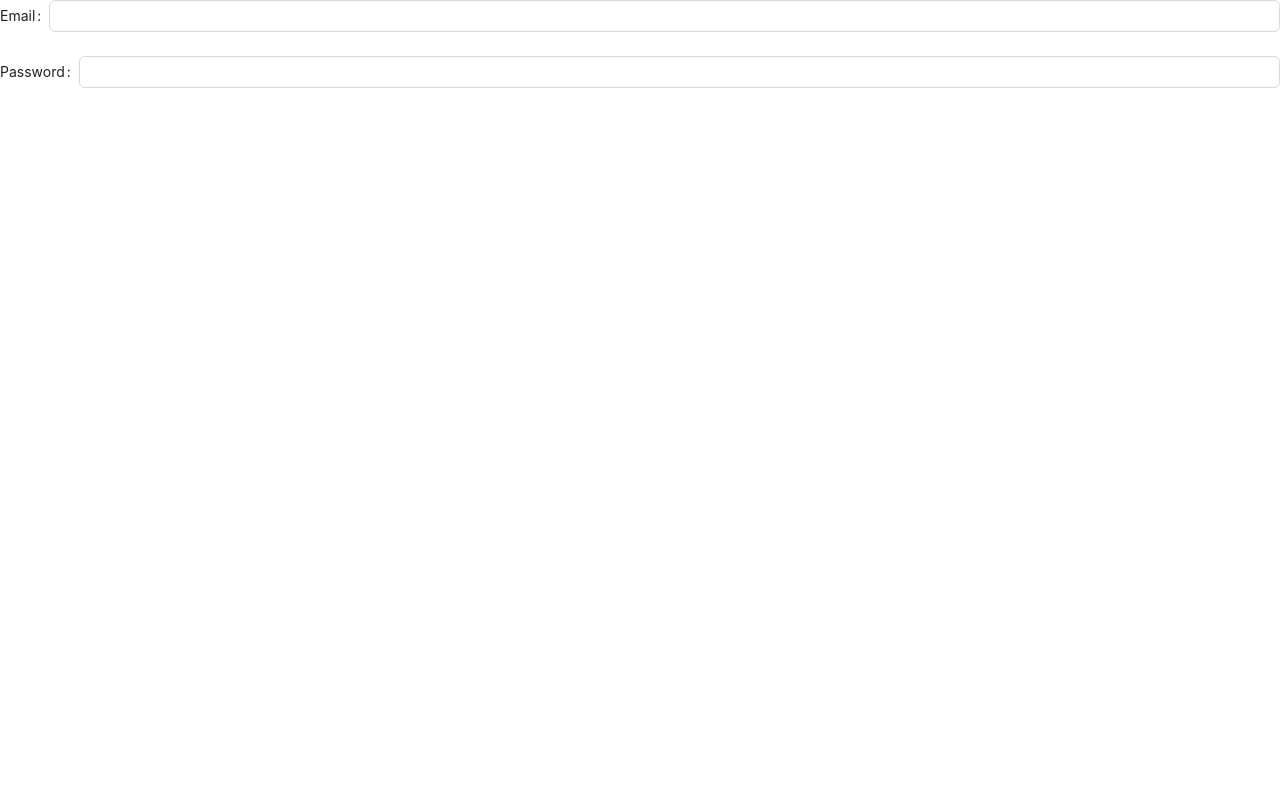
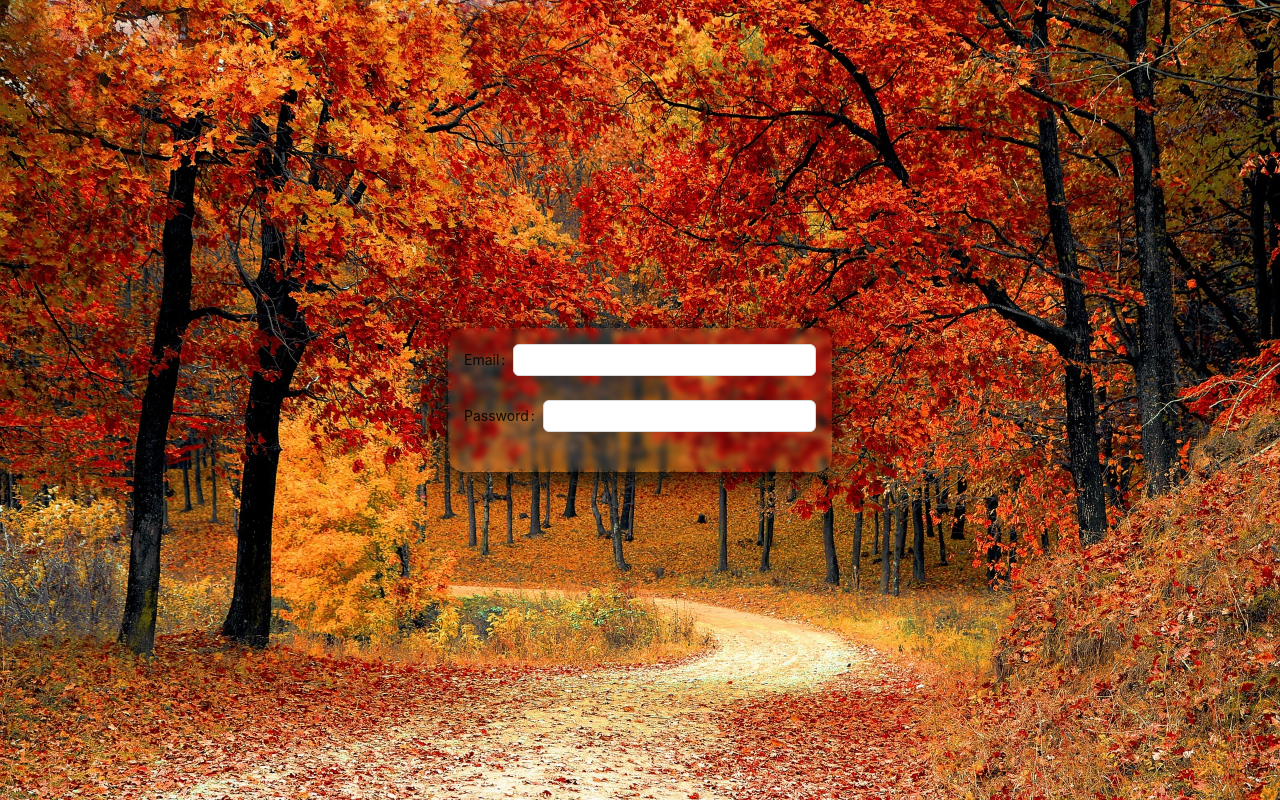
Before and after one commit to huunam1001/DemoWeb, a React app: page / in a window 1280 px wide. Built offline with nearby package versions, Linux system fonts and the light colour scheme.

Commit message:
add css to login screen

```diff
--- a/src/pages/login/login.jsx
+++ b/src/pages/login/login.jsx
@@ -1,11 +1,11 @@
 import React from 'react'
 import { Form, Input } from 'antd'
-// import './style.scss'
+import './style.scss'
 
 const Login = (props) => {
   return (
     <div className='loginBg'>
-      <Form>
+      <Form className='loginForm'>
         <Form.Item label='Email'>
           <Input />
         </Form.Item>
--- a/src/pages/login/style.scss
+++ b/src/pages/login/style.scss
@@ -1,4 +1,18 @@
 
 .loginBg {
-    color:#a3a9aa;
+    width: 100vw;
+    height: 100vh;
+    background-image: url('./../../asset/images/background.jpg');
+    background-size: cover;
+    display: flex;
+    align-items: center;
+    justify-content: center;
 }
+
+.loginForm{
+    box-shadow: 0px 8px 32px 0px;
+    backdrop-filter: blur(3px);
+    width: 30%;
+    padding: 16px;
+    border-radius: 16px;
+}
--- a/webpack.config.js
+++ b/webpack.config.js
@@ -22,6 +22,26 @@ module.exports = {
       {
         test: /\.css$/, // Sử dụng style-loader, css-loader cho file .css
         use: ['style-loader', 'css-loader']
+      },
+      {
+        test: /\.scss$/,
+        use: [
+          {
+            loader: 'style-loader'
+          },
+          {
+            loader: 'css-loader',
+            options: {
+              sourceMap: true
+            }
+          },
+          {
+            loader: 'sass-loader',
+            options: {
+              sourceMap: true
+            }
+          }
+        ]
       }
     ]
   },
```
Also changed, not shown: src/asset/images/background.jpg (added).
